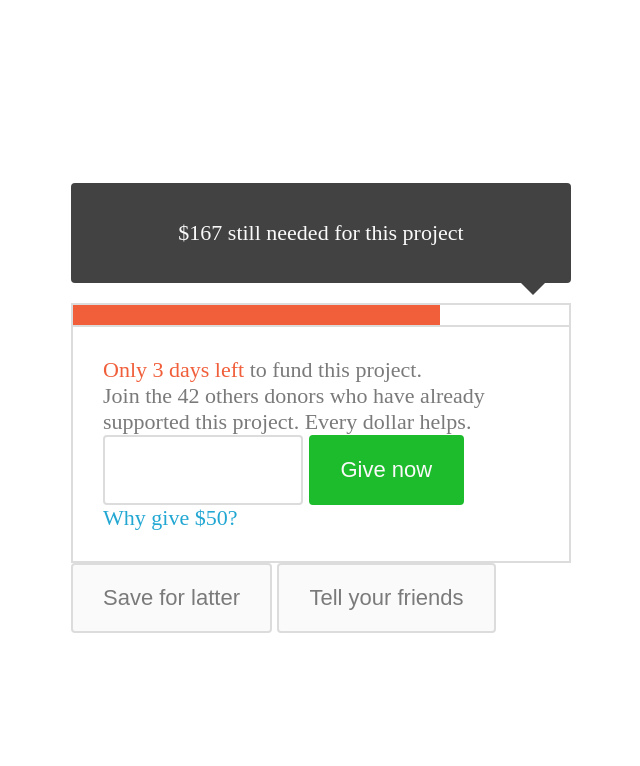
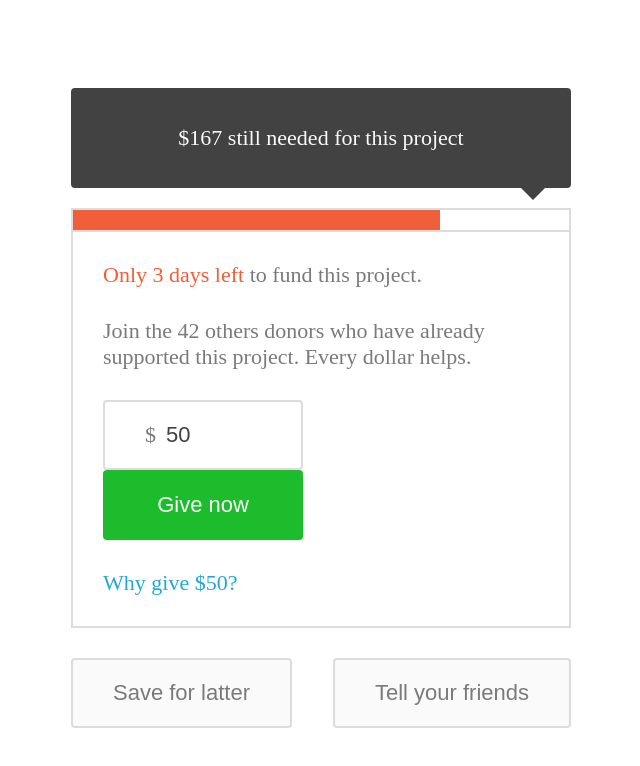
Before and after one commit to kozlovzxc/donater, a website: page index.html in a window 1280 px wide. Shown: the whole page, without its empty margins (319-959 px from the left). Drawn offline with nearby package versions, Linux system fonts and the light colour scheme; files that its build step writes are made by us from their sources.

Commit message:
feat(input): add dollar, fix padding

```diff
--- a/index.html
+++ b/index.html
@@ -20,12 +20,16 @@
           <div class="progress_bar"></div>
         </div>
         <div class="details_content">
-          <div class="item"><span class="highlight">Only 3 days left</span> to fund this project.</div>
-          <div class="item">Join the 42 others donors who have already supported this project. Every
+          <div class="details_item"><span class="highlight">Only 3 days left</span> to fund this project.</div>
+          <div class="details_item">Join the 42 others donors who have already supported this project. Every
             dollar helps.</div>
-          <div class="item">
-            <input class="input" type="text">
-            <button class="button button__action">Give now</button>
+          <div class="details_item">
+            <div class="details_input input">
+              <span class="input_dollar">$</span>
+              <input class="input_actual-input" type="text" value="50">
+            </div>
+
+            <button class="details_button button button__action">Give now</button>
           </div>
           <a class="link" href="#">Why give $50?</a>
         </div>
--- a/package.json
+++ b/package.json
@@ -5,8 +5,8 @@
     "stylelint-config-rational-order": "^0.0.4"
   },
   "scripts": {
-    "build": "sass style:build",
-    "build:dev": "sass --watch style:build",
+    "build": "sass style/index.scss build/index.css",
+    "build:dev": "sass --watch style/index.scss build/index.css",
     "lint": "stylelint style/*"
   }
 }
--- a/style/button.scss
+++ b/style/button.scss
@@ -1,6 +1,6 @@
 .button {
   @extend %bordered;
-  padding: $distance-medium $distance-large;
+  padding: $distance-medium $distance-extra-large;
   background-color: $color-text-white;
   border-radius: $border-radius;
 
--- a/style/common.scss
+++ b/style/common.scss
@@ -15,7 +15,7 @@ $border-radius: 4px;
 $distance-small: 10px;
 $distance-medium: 20px;
 $distance-large: 30px;
-
+$distance-extra-large: 40px;
 
 %bordered {
   box-sizing: border-box;
--- a/style/index.scss
+++ b/style/index.scss
@@ -18,10 +18,29 @@
 
 .details {
   max-width: 500px;
+  margin-bottom: $distance-large;
 
   &_content {
     @extend %bordered;
     padding: $distance-large;
     border-top: 0px;
   }
+
+  &_item {
+    margin-bottom: $distance-large;
+  }
+
+  &_input {
+    width: 200px;
+    margin-right: $distance-medium;
+  }
+
+  &_button {
+    width: 200px;
+  }
 }
+
+.actions {
+  display: flex;
+  justify-content: space-between;
+}
--- a/style/input.scss
+++ b/style/input.scss
@@ -1,7 +1,18 @@
 .input {
   @extend %bordered;
-  max-width: 200px;
-  padding: $distance-medium $distance-large;
-  color: $color-secondary-dark;
+  display: flex;
+  flex-direction: row;
+  padding: $distance-medium $distance-extra-large;
   border-radius: $border-radius;
+
+  &_actual-input {
+    max-width: 100%;
+    padding: 0px;
+    color: $color-secondary-dark;
+    border: none;
+  }
+
+  &_dollar {
+    margin-right: $distance-small;
+  }
 }
```
